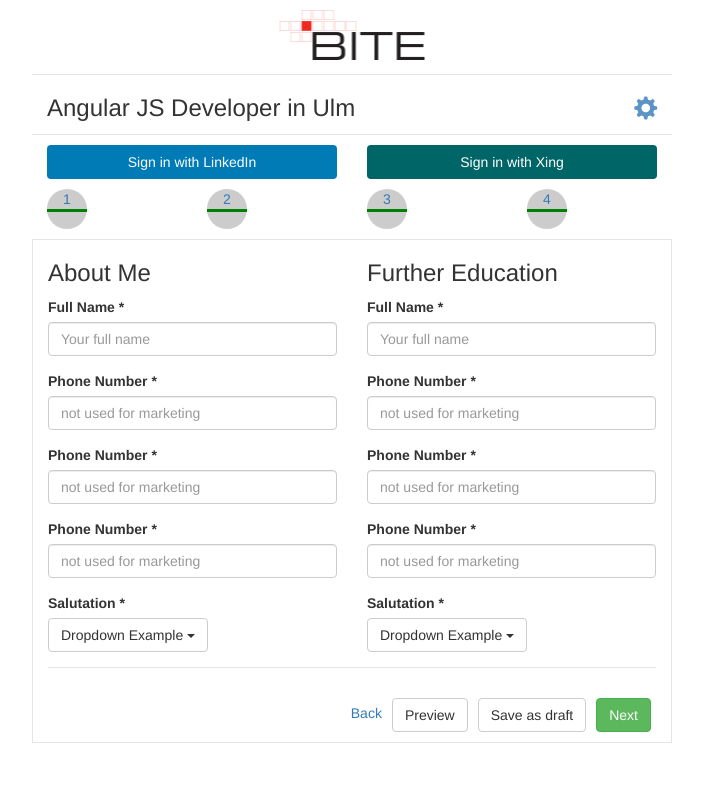
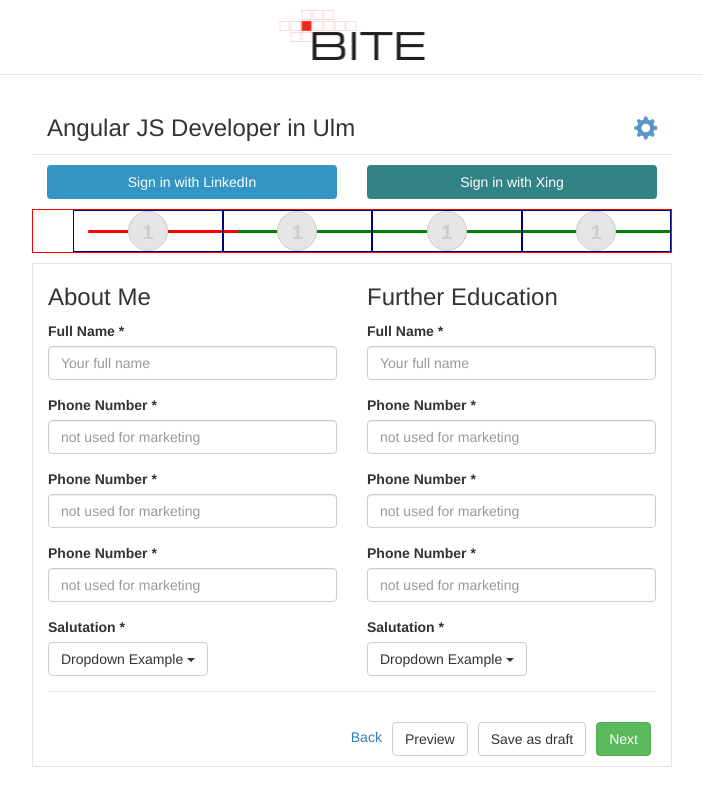
Before and after one commit to jkasaudhan/job_portal, an Angular app: page / in a window 1280 px wide. Shown: the whole page, without its empty margins (288-991 px from the left). Built offline with nearby package versions, Linux system fonts and the light colour scheme.

Commit message:
Working on progress bar stuff

```diff
--- a/src/app/job-apply/job-apply.component.html
+++ b/src/app/job-apply/job-apply.component.html
@@ -1,5 +1,5 @@
 <div class="job-apply-wrapper">
-	<div class="brand container">
+	<div class="brand container ">
 		<img src="assets/images/bite_logo.png" title="BITE GmbH">
 	</div>
 
@@ -72,26 +72,12 @@
 
 	<div class="progress-step container">
 		<div class="row">
-			<div class="col-md-3 step-con">
-				 <a class="step ">
-			      1
-			     </a>
-			</div>
-			<div class="col-md-3 step-con">
-				 <a class=" step">
-			        2
-			     </a>
-			</div>
-			<div class="col-md-3 step-con">
-				 <a class=" step">
-			       3
-			     </a>
-			</div>
-			<div class="col-md-3 ">
-				 <a class=" step">
-			        4
-			     </a>
-			</div>
+		<ul>
+			<li class="active"><a class="step">1</a></li>
+			<li ><a class="step">1</a></li>
+			<li ><a class="step">1</a></li>
+			<li ><a class="step">1</a></li>
+		</ul>
 		</div>
 	</div>
 	<div class="form-content container">
--- a/src/assets/css/main.css
+++ b/src/assets/css/main.css
@@ -2,7 +2,8 @@
 .btn-linkedin {
   background: #007bb6;
   color: #fff !important;
-  border-right: 1px solid rgba(0, 0, 0, 0.2); }
+  border-right: 1px solid rgba(0, 0, 0, 0.2);
+  opacity: 0.8; }
 
 .btn-linkedin:hover {
   background: #006ea5; }
@@ -13,7 +14,8 @@
 
 .btn-xing {
   background: #006567;
-  color: #fff !important; }
+  color: #fff !important;
+  opacity: 0.8; }
 
 .btn-xing:hover {
   background: #027070; }
@@ -27,13 +29,16 @@
   /* Controls for responsive layout */ }
   .job-apply-wrapper .portlet {
     background: #fff; }
+  .job-apply-wrapper .brand.container {
+    width: 100%; }
   .job-apply-wrapper .container {
     width: 50%; }
   .job-apply-wrapper .brand {
     padding: 10px;
     border-bottom: 1px solid #e5e5e5;
     position: relative;
-    min-height: 75px; }
+    min-height: 75px;
+    margin-bottom: 20px; }
   .job-apply-wrapper .brand img {
     position: absolute;
     left: 50%;
@@ -71,21 +76,41 @@
       overflow-x: hidden; } }
   .job-apply-wrapper .social-login {
     margin: 10px auto; }
-  .job-apply-wrapper .progress-bar {
-    border: 1px solid red; }
-  .job-apply-wrapper .progress-step .step {
+  .job-apply-wrapper .progress-step {
+    border: 1px solid red;
+    overflow: hidden; }
+  .job-apply-wrapper .progress-step ul {
+    position: relative; }
+  .job-apply-wrapper .progress-step li {
     text-align: center;
-    background: #ccc;
+    display: inline-block;
+    float: left;
+    width: 25%;
+    border: 1px solid navy; }
+  .job-apply-wrapper .progress-step li a {
     width: 40px;
     height: 40px;
-    display: block;
-    border-radius: 50%; }
-  .job-apply-wrapper .progress-step .step:after {
+    display: inline-block;
+    font-size: 20px;
+    font-weight: bold;
+    line-height: 40px;
+    background: #e5e5e5;
+    border: 1px solid #ccc;
+    border-radius: 50%;
+    color: #ccc;
+    z-index: 10; }
+  .job-apply-wrapper .progress-step li:after {
+    position: absolute;
+    top: 20px;
     content: '';
-    display: block;
+    display: inline-block;
     height: 3px;
-    width: 100%;
-    background: green; }
+    width: 25%;
+    background: green;
+    transform: translateX(-50%);
+    z-index: -5; }
+  .job-apply-wrapper .progress-step li:first-child:after {
+    background: red; }
   .job-apply-wrapper .form-content {
     border: 1px solid #e5e5e5;
     margin: 10px auto;
--- a/src/assets/scss/components/_social-buttons.scss
+++ b/src/assets/scss/components/_social-buttons.scss
@@ -3,6 +3,7 @@
 	background: #007bb6;
 	color: #fff !important;
 	border-right: 1px solid rgba(0,0,0,0.2);
+	opacity: 0.8;
 }
 .btn-linkedin:hover {
 	background: #006ea5;
@@ -16,6 +17,7 @@
 .btn-xing {
 	background: #006567;
 	color: #fff !important;
+	opacity: 0.8;
 }
 
 .btn-xing:hover {
--- a/src/assets/scss/main.scss
+++ b/src/assets/scss/main.scss
@@ -6,6 +6,11 @@
 
 	.portlet {
 		background: #fff;
+	}
+
+
+	.brand.container {
+		width: 100%;
 	}
 
 	.container {
@@ -17,6 +22,7 @@
 		border-bottom: 1px solid #e5e5e5;
 		position: relative;
 	   	min-height: 75px;
+	   	margin-bottom: 20px;
 	}
 
 	.brand img {
@@ -79,26 +85,57 @@
 	}
 
 	/* Progress bar */
-	.progress-bar {
+	.progress-step {
 		border: 1px solid red;
+		overflow: hidden;
+
 	}
 
-	.progress-step .step {
-	        text-align: center;
-			background: #ccc;
-			width: 40px;
-			height: 40px;
-			display: block;
-			border-radius: 50%;
+	.progress-step ul {
+		position: relative;
 	}
 
-	.progress-step .step:after {
+	.progress-step li {
+	        text-align: center;
+			display: inline-block;
+			float: left;
+			width: 25%;
+			border: 1px solid navy;
+	}
+
+	.progress-step li a {
+		width: 40px;
+		height: 40px;
+		display: inline-block;
+		font-size: 20px;
+		font-weight: bold;
+		line-height: 40px;
+		background: #e5e5e5;
+		border: 1px solid #ccc;
+		border-radius: 50%;
+		color: #ccc;
+		z-index: 10;
+
+	}
+
+	.progress-step li:after {
+		position: absolute;
+		top: 20px;
 		content: '';
-		display: block;
+		display: inline-block;
 		height: 3px;
-		width: 100%;
+		width: 25%;
 		background: green;
+		transform: translateX(-50%);
+		z-index: -5;
+
 	}
+
+	.progress-step li:first-child:after {
+		background: red;
+	}
+
+
 
 	/* Form content */
 	.form-content {
```
Also changed, not shown: 1 other file (tests, documents, lock files or other folders).
